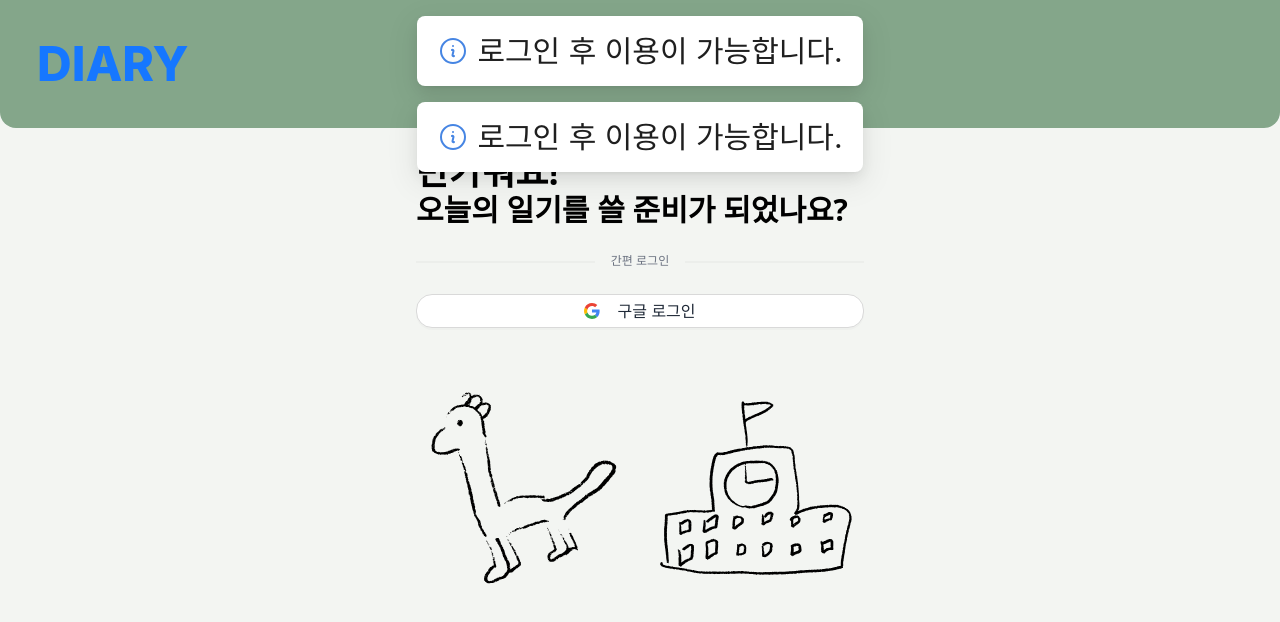
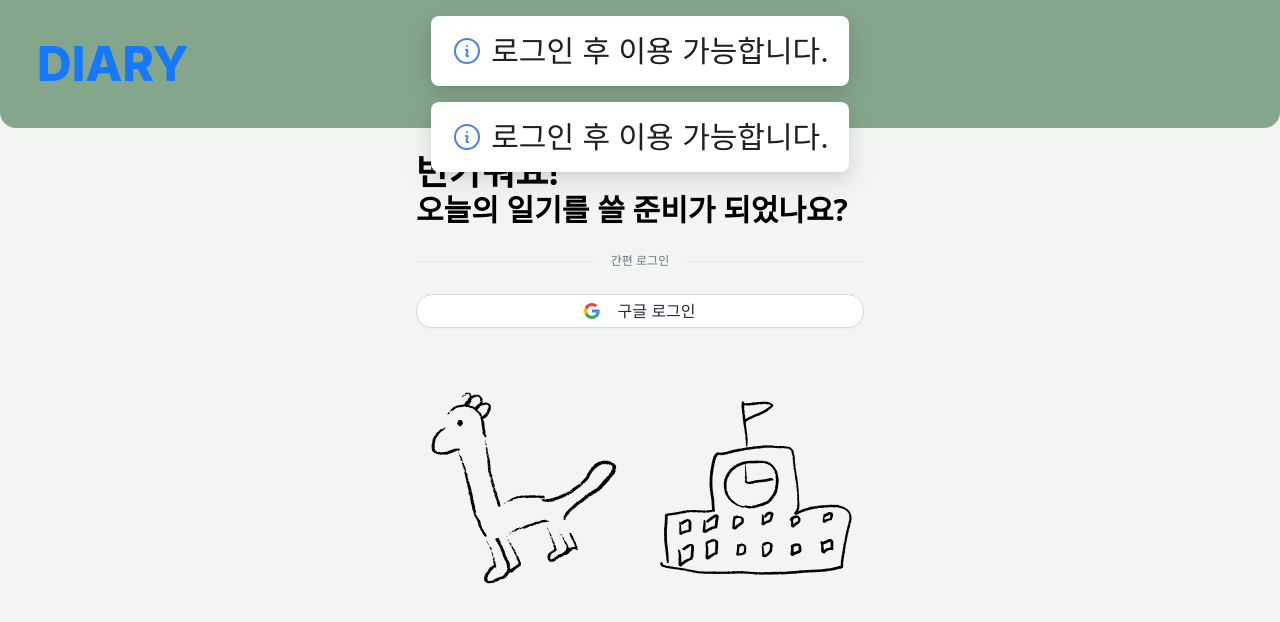
Before and after one commit to ta09472/diary-web, a React (Vite) app: page /login in a window 1280 px wide. Both pictures are taken after a click on the button "DIARY". Shown: the top 622 px of the page. Built offline with nearby package versions, Linux system fonts and the light colour scheme.

Commit message:
메세지 멘트 수정

```diff
--- a/src/components/ProtectedRoute.tsx
+++ b/src/components/ProtectedRoute.tsx
@@ -33,7 +33,7 @@ export default function ProtectedRoute({
                 d="m11.25 11.25.041-.02a.75.75 0 0 1 1.063.852l-.708 2.836a.75.75 0 0 0 1.063.853l.041-.021M21 12a9 9 0 1 1-18 0 9 9 0 0 1 18 0Zm-9-3.75h.008v.008H12V8.25Z"
               />
             </svg>
-            로그인 후 이용이 가능합니다.
+            로그인 후 이용 가능합니다.
           </div>
         ),
         content: ''
```
